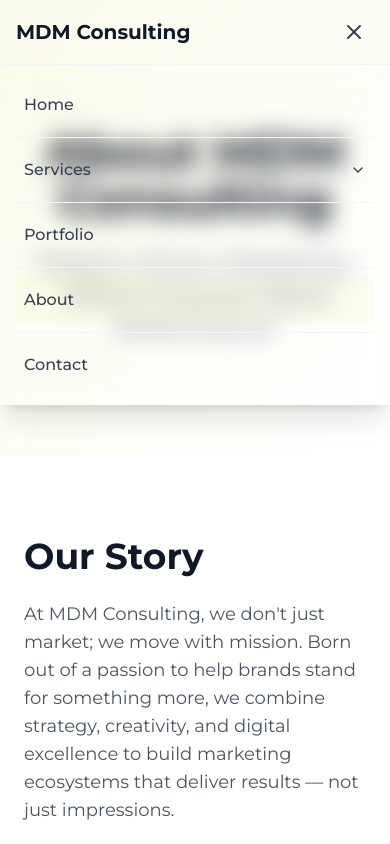
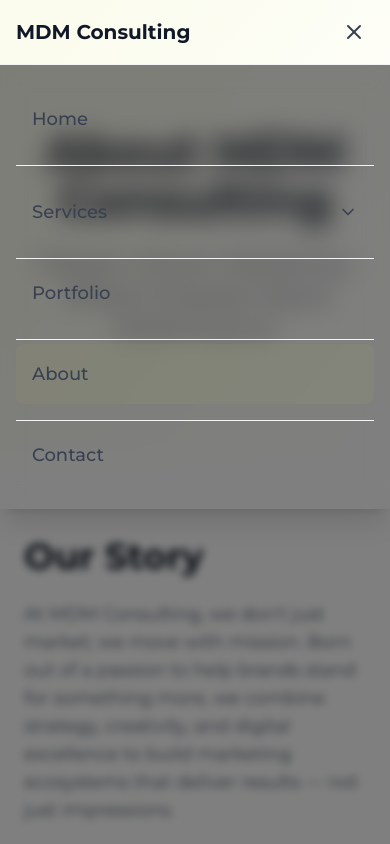
Before and after one commit to RITESH-CHAUHAN2005/mdm, a React (Vite) app: page /about in a window 390 px wide. Both pictures are taken after a click on the button "Toggle mobile menu". Shown: the top 844 px of the page. Built offline with nearby package versions, Linux system fonts and the light colour scheme.

Commit message:
Refactor: Implement mobile-responsive navbar
Replaced the existing navbar with a fully responsive version, ensuring consistent functionality and a better user experience on mobile devices.

```diff
--- a/src/components/Navigation.tsx
+++ b/src/components/Navigation.tsx
@@ -72,12 +72,16 @@ const Navigation = () => {
       <div className="max-w-7xl mx-auto px-4 sm:px-6 lg:px-8">
         <div className="flex justify-between items-center h-16 sm:h-20">
           {/* Logo */}
-          <Link to="/" onClick={closeAllMenus} className="font-bold text-xl sm:text-2xl text-gray-900 hover:text-[#d4df42] transition-colors">
+          <Link
+            to="/"
+            onClick={closeAllMenus}
+            className="font-bold text-xl sm:text-2xl text-gray-900 hover:text-[#d4df42] transition-colors z-50 relative"
+          >
             MDM Consulting
           </Link>
 
           {/* Desktop Menu */}
-          <div className="hidden md:flex items-center space-x-1">
+          <div className="hidden lg:flex items-center space-x-1">
             {menuItems.map((item) => (
               <div
                 key={item.name}
@@ -133,42 +137,51 @@ const Navigation = () => {
           {/* Mobile Menu Button */}
           <button
             onClick={() => setIsMobileMenuOpen(!isMobileMenuOpen)}
-            className="md:hidden p-2 text-gray-700 hover:text-[#d4df42] transition-colors rounded-md"
+            className="lg:hidden p-2 text-gray-700 hover:text-[#d4df42] transition-colors rounded-md z-50 relative"
             aria-label="Toggle mobile menu"
           >
             {isMobileMenuOpen ? <X className="h-6 w-6" /> : <Menu className="h-6 w-6" />}
           </button>
         </div>
 
+        {/* Mobile Menu Overlay */}
+        {isMobileMenuOpen && (
+          <div className="lg:hidden fixed inset-0 top-16 bg-black/50 backdrop-blur-sm z-40" onClick={closeAllMenus} />
+        )}
+
         {/* Mobile Menu */}
-        {isMobileMenuOpen && (
-          <div className="md:hidden absolute top-full left-0 right-0 bg-white/98 backdrop-blur-md shadow-xl border-t border-gray-100 max-h-[80vh] overflow-y-auto">
-            <div className="px-4 py-4 space-y-2">
-              {menuItems.map((item) => (
-                <div key={item.name} className="border-b border-gray-100 last:border-b-0 pb-2 last:pb-0">
+        <div className={`lg:hidden fixed top-16 left-0 right-0 bg-white/98 backdrop-blur-md shadow-xl border-t border-gray-100 z-50 transition-all duration-300 transform ${
+          isMobileMenuOpen ? 'translate-y-0 opacity-100' : '-translate-y-full opacity-0 pointer-events-none'
+        }`}>
+          <div className="max-h-[calc(100vh-4rem)] overflow-y-auto">
+            <div className="px-4 py-6 space-y-1">
+              {menuItems.map((item, index) => (
+                <div key={item.name} className={`${index !== menuItems.length - 1 ? 'border-b border-gray-100 pb-4 mb-4' : ''}`}>
                   {item.dropdownItems ? (
                     <div>
                       <button
                         onClick={() => handleDropdownToggle(item.name)}
-                        className={`flex items-center justify-between w-full py-3 px-2 text-left text-gray-700 hover:text-[#d4df42] font-medium transition-colors rounded-md hover:bg-gray-50 ${
+                        className={`flex items-center justify-between w-full py-4 px-4 text-left text-gray-700 hover:text-[#d4df42] font-medium transition-all duration-200 rounded-lg hover:bg-gray-50 text-lg ${
                           item.dropdownItems.some(subItem => location.pathname === subItem.path) ? 'text-[#d4df42] bg-[#d4df42]/5' : ''
                         }`}
                       >
                         <span>{item.name}</span>
-                        <ChevronDown className={`h-4 w-4 transition-transform duration-200 ${
+                        <ChevronDown className={`h-5 w-5 transition-transform duration-200 ${
                           activeDropdown === item.name ? 'rotate-180' : ''
                         }`} />
                       </button>
 
                       {/* Mobile Dropdown Items */}
-                      {activeDropdown === item.name && (
-                        <div className="mt-2 ml-4 space-y-1 animate-in slide-in-from-top-1 duration-200">
+                      <div className={`overflow-hidden transition-all duration-300 ${
+                        activeDropdown === item.name ? 'max-h-96 opacity-100' : 'max-h-0 opacity-0'
+                      }`}>
+                        <div className="mt-2 ml-4 space-y-1">
                           {item.dropdownItems.map((subItem) => (
                             <Link
                               key={subItem.name}
                               to={subItem.path}
                               onClick={closeAllMenus}
-                              className={`block py-2 px-3 text-sm text-gray-600 hover:text-[#d4df42] hover:bg-[#d4df42]/5 transition-colors rounded-md ${
+                              className={`block py-3 px-4 text-gray-600 hover:text-[#d4df42] hover:bg-[#d4df42]/5 transition-all duration-200 rounded-lg ${
                                 location.pathname === subItem.path ? 'text-[#d4df42] bg-[#d4df42]/10 font-medium' : ''
                               }`}
                             >
@@ -176,13 +189,13 @@ const Navigation = () => {
                             </Link>
                           ))}
                         </div>
-                      )}
+                      </div>
                     </div>
                   ) : (
                     <Link
                       to={item.path!}
                       onClick={closeAllMenus}
-                      className={`block py-3 px-2 text-gray-700 hover:text-[#d4df42] font-medium transition-colors rounded-md hover:bg-gray-50 ${
+                      className={`block py-4 px-4 text-gray-700 hover:text-[#d4df42] font-medium transition-all duration-200 rounded-lg hover:bg-gray-50 text-lg ${
                         location.pathname === item.path ? 'text-[#d4df42] bg-[#d4df42]/5' : ''
                       }`}
                     >
@@ -193,7 +206,7 @@ const Navigation = () => {
               ))}
             </div>
           </div>
-        )}
+        </div>
       </div>
     </nav>
   );
```
